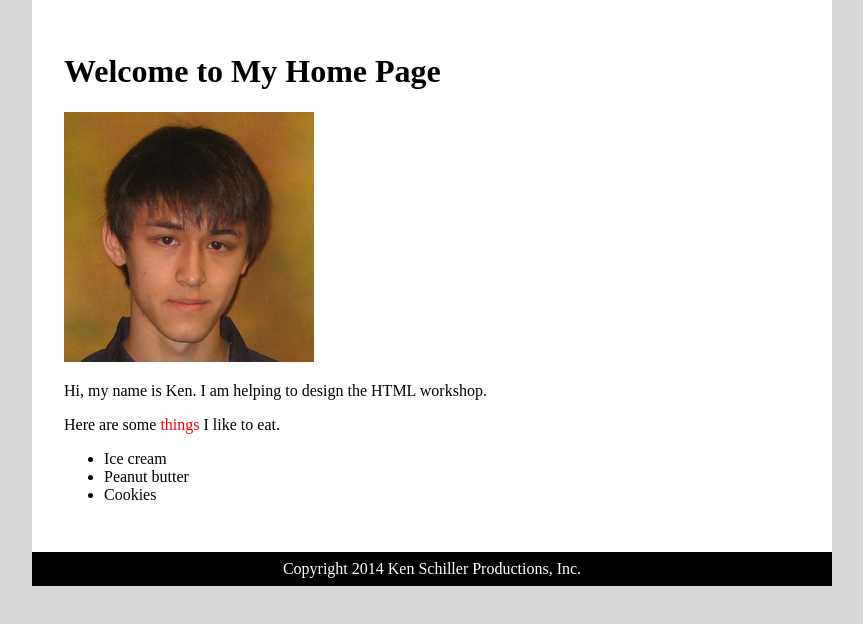
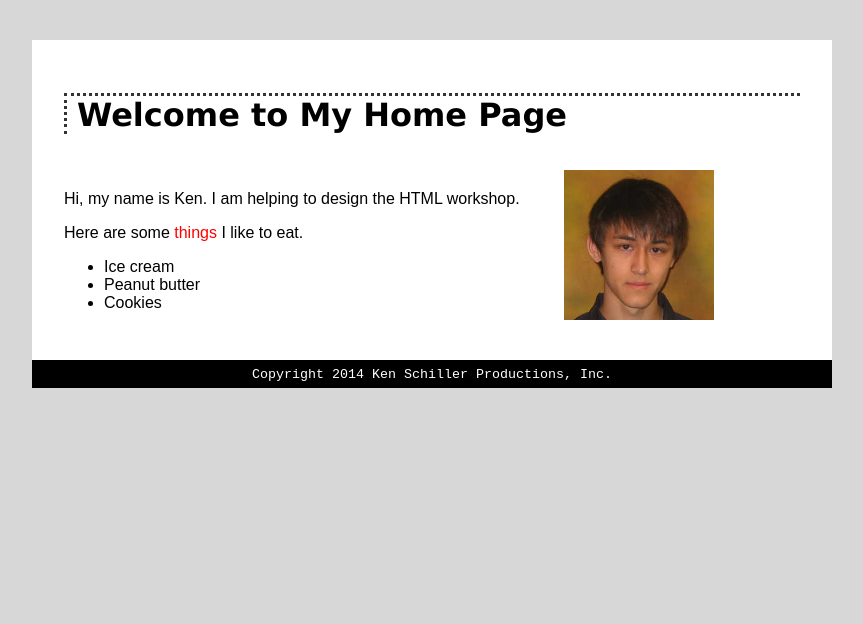
Before and after one commit to Kenadia/ccs-web-workshop, a plain HTML site: page index.html in a window 1280 px wide. Shown: the whole page, without its empty margins (208-1071 px from the left). Drawn offline with Linux system fonts and the light colour scheme.

Commit message:
add more css including fonts

```diff
--- a/main.css
+++ b/main.css
@@ -10,11 +10,26 @@ body {
 .document {
     max-width: 800px;
     margin: 0 auto;
+    margin-top: 40px;
     background: white;
 }
 
 .content {
     padding: 2em;
+    font-family: sans-serif;
+}
+
+h1 {
+    font-family: Verdana;
+    border-top: 3px dotted #333;
+    border-left: 3px dotted #333;
+    padding-left: 10px;
+}
+
+img {
+    max-width: 150px;
+    padding-left: 500px;
+    margin-bottom: -150px;
 }
 
 .important {
@@ -22,7 +37,9 @@ body {
 }
 
 #footer {
+    font-family: "Courier New", Courier, monospace;
     padding: .5em;
+    font-size: 10pt;
     color: white;
     background: black;
     text-align: center;
```
